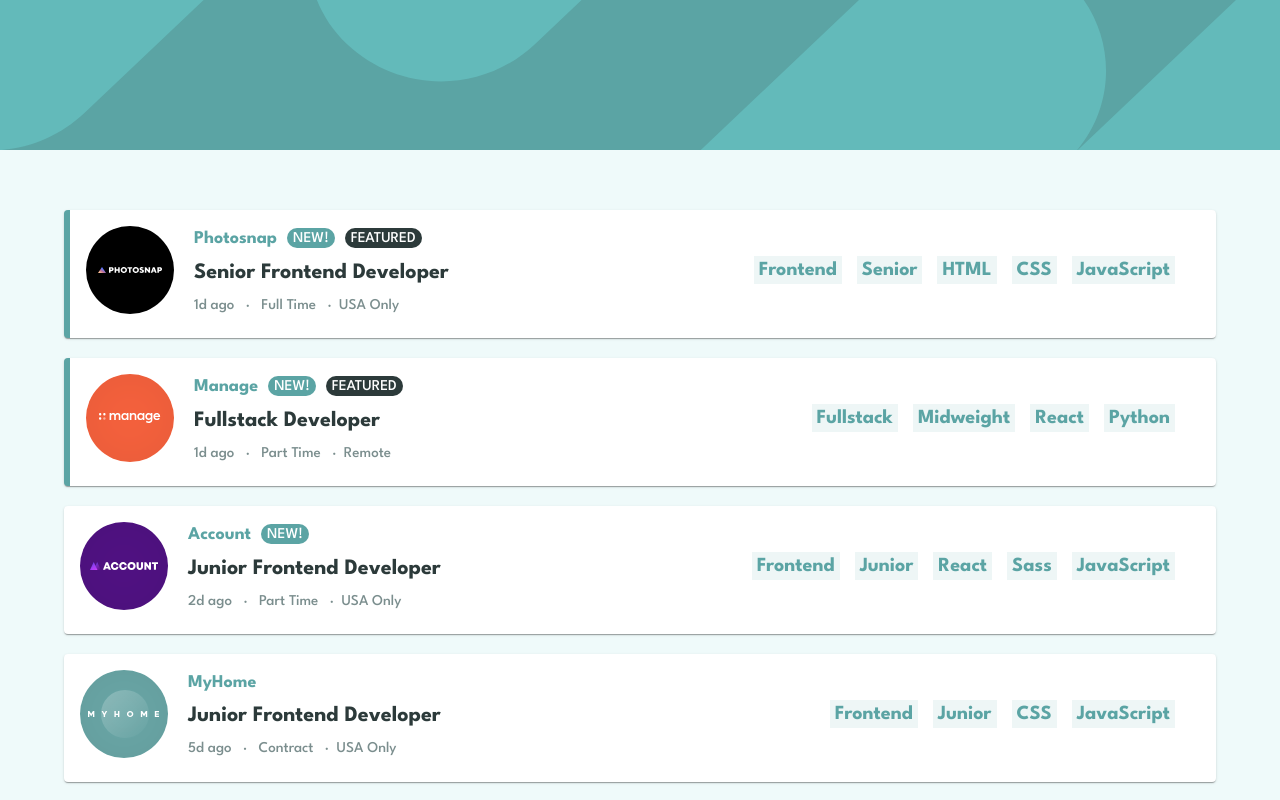
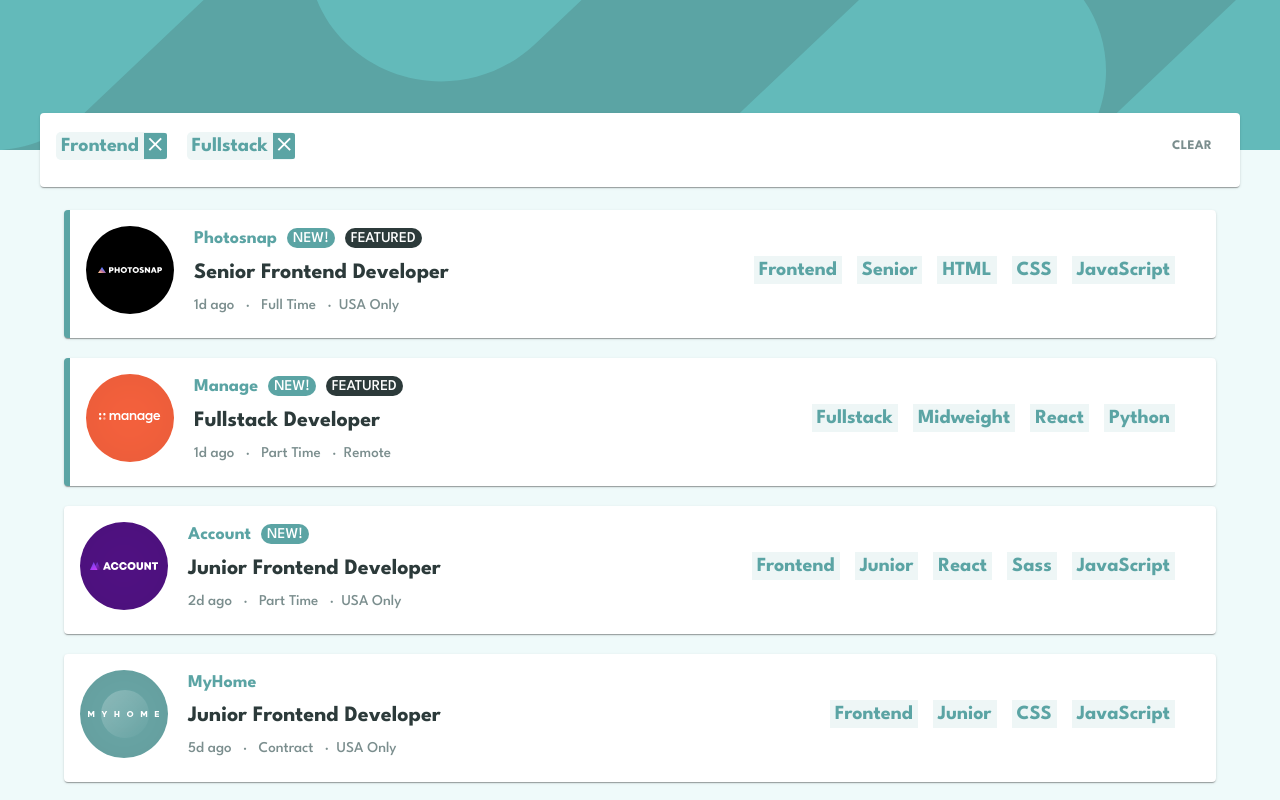
Before and after one commit to meganide/jobListingsApp, a React (Create React App) app: page / in a window 1280 px wide. Shown: the top 800 px of the page. Built offline with nearby package versions, Linux system fonts and the light colour scheme.

Commit message:
Finished styling of filter for PC

```diff
--- a/src/App.js
+++ b/src/App.js
@@ -1,3 +1,4 @@
+import Filter from "./Components/Filter/Filter";
 import Header from "./Components/Header/Header";
 import Joblistings from "./Components/Joblistings/Joblistings";
 
@@ -6,6 +7,7 @@
   return (
     <div className="App" style={{backgroundColor: "hsl(180, 52%, 96%)"}}>
       <Header/>
+      <Filter/>
       <Joblistings/>
     </div>
   );
--- /dev/null
+++ b/src/Components/Filter/Filter.jsx
@@ -0,0 +1,38 @@
+import {
+  Button,
+  Card,
+  CardActionArea,
+  CardContent,
+  Container,
+} from "@mui/material";
+import React from "react";
+import FilterItem from "../FilterItem/FilterItem";
+import "./filter.css";
+
+function Filter() {
+  return (
+    <Container className="filterContainer">
+      <Card className="cardFilter">
+        <CardContent className="cardcontent">
+          <div className="filterItemWrapper">
+            <FilterItem item={"Frontend"} />
+            <FilterItem item={"Fullstack"} />
+          </div>
+
+          <Button
+            variant="text"
+            sx={{
+              color: "custom.darkGrayCyan",
+              fontWeight: "700",
+              fontFamily: "League Spartan",
+            }}
+          >
+            Clear
+          </Button>
+        </CardContent>
+      </Card>
+    </Container>
+  );
+}
+
+export default Filter;
--- /dev/null
+++ b/src/Components/Filter/filter.css
@@ -0,0 +1,24 @@
+.cardcontent {
+  display: flex;
+  justify-content: space-between;
+  align-items: center;
+}
+
+.filterContainer {
+  position: relative;
+}
+
+.cardFilter {
+  position: absolute;
+  width: 100%;
+  top: -37.5px;
+  margin: 0 auto;
+  left: 0;
+  right: 0;
+}
+
+.filterItemWrapper {
+  display: flex;
+  flex-direction: row;
+  gap: 20px;
+}
--- /dev/null
+++ b/src/Components/FilterItem/FilterItem.jsx
@@ -0,0 +1,19 @@
+import { Button } from "@mui/material";
+import React from "react";
+import "./filteritem.css";
+import ClearIcon from "@mui/icons-material/Clear";
+
+function FilterItem(props) {
+  return (
+    <div className="filterItemContainer">
+      <p>{props.item}</p>
+      <button
+        className="clear"
+      >
+        <ClearIcon className="clearicon"/>
+      </button>
+    </div>
+  );
+}
+
+export default FilterItem;
--- /dev/null
+++ b/src/Components/FilterItem/filteritem.css
@@ -0,0 +1,36 @@
+.filterItemContainer {
+  display: flex;
+  align-items: row;
+  align-items: center;
+  background-color: hsl(180, 31%, 95%);
+  gap: 5px;
+  height: max-content;
+  border-radius: 5px;
+}
+
+.filterItemContainer p{
+  font-size: 20px;
+  font-weight: 700;
+  color: hsl(180, 29%, 50%);
+  padding: 5px 0 5px 5px;
+}
+
+.clearicon {
+  color: white;
+}
+
+
+
+.clear {
+  background-color: hsl(180, 29%, 50%);
+  border: none;
+  border-bottom-right-radius: 2px;
+  border-top-right-radius: 2px;
+  height: max-content;
+  margin: 0;
+  cursor: pointer;
+}
+
+.clear:hover {
+  background-color: black;
+}
--- a/src/Components/Header/header.css
+++ b/src/Components/Header/header.css
@@ -4,6 +4,7 @@
   height: 150px;
   background-color: var(--darkCyan);
   background-repeat: repeat-x;
+  position: relative;
 }
 
 @media screen and (max-width: 600px) {
--- a/src/Components/JobCard/jobcard.css
+++ b/src/Components/JobCard/jobcard.css
@@ -110,6 +110,10 @@
   font-size: 20px;
 }
 
+.icon:hover {
+  color: black;
+}
+
 .shorts {
   color: hsl(180, 8%, 52%);
 }
```
